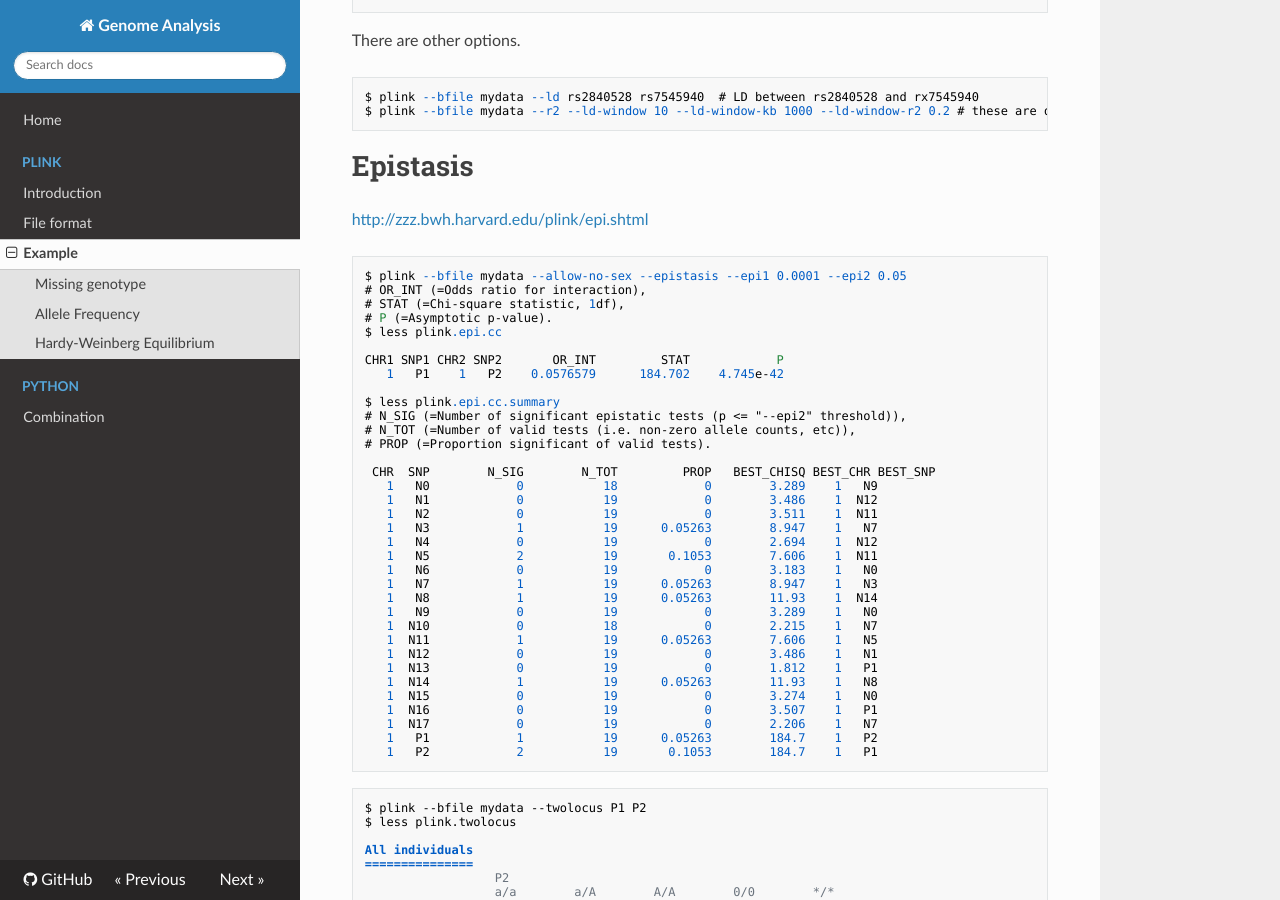
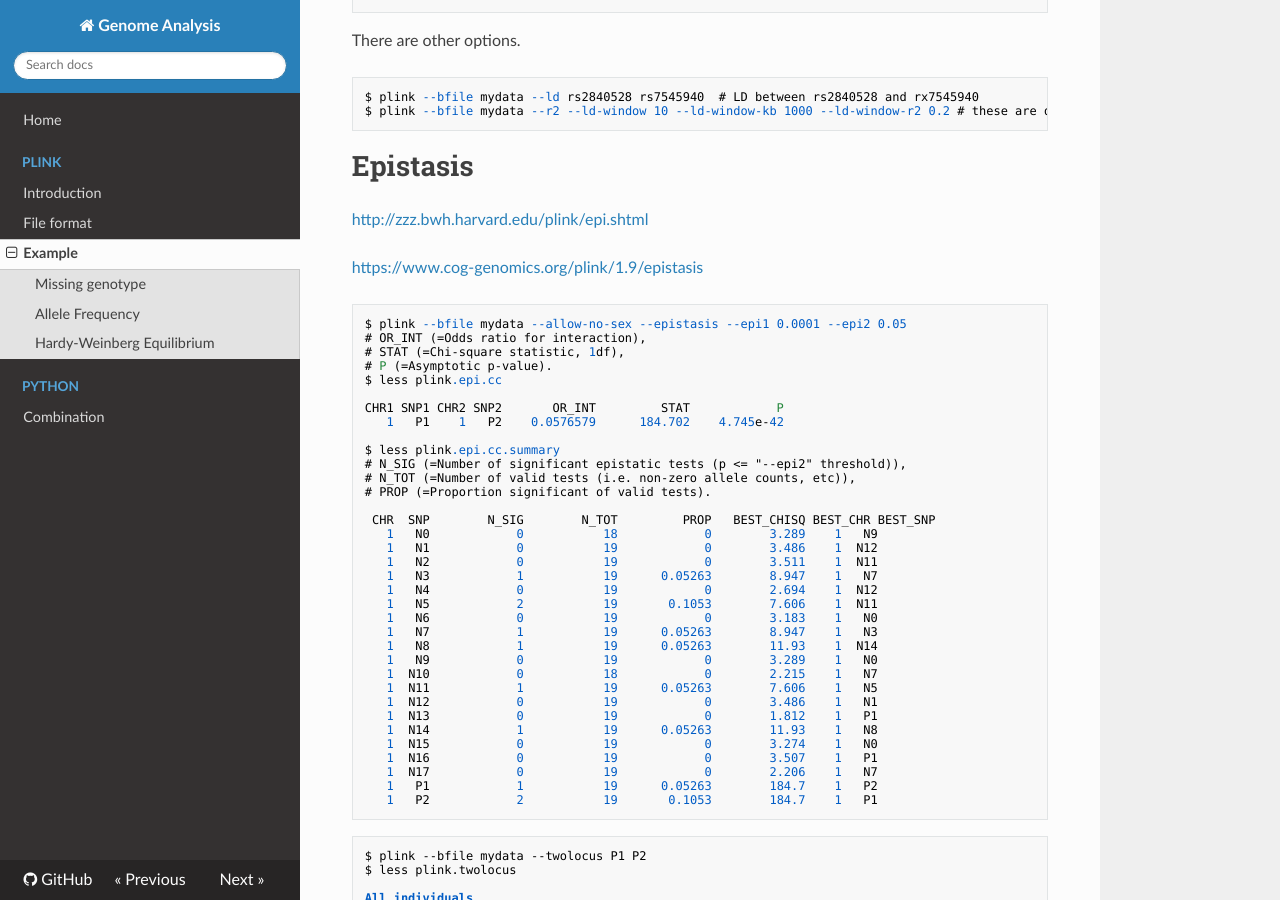
Before and after one commit to WonyoungCho/plink, an MkDocs documentation site: the page built from docs/plink_ex.md, in a window 1280 px wide and 900 px high, scrolled down 12125 px. Built offline with MkDocs 1.6.1, drawn with Linux system fonts in a browser that asks for light colours; nearby versions of some CDN libraries; old or Windows-style settings are respelled for this version of MkDocs.

Commit message:
Update plink_ex.md

````diff
--- a/docs/plink_ex.md
+++ b/docs/plink_ex.md
@@ -829,6 +829,7 @@ $ plink --bfile mydata --r2 --ld-window 10 --ld-window-kb 1000 --ld-window-r2 0.
 
 <http://zzz.bwh.harvard.edu/plink/epi.shtml>
 
+<https://www.cog-genomics.org/plink/1.9/epistasis>
 ```
 $ plink --bfile mydata --allow-no-sex --epistasis --epi1 0.0001 --epi2 0.05
 # OR_INT (=Odds ratio for interaction),
````
